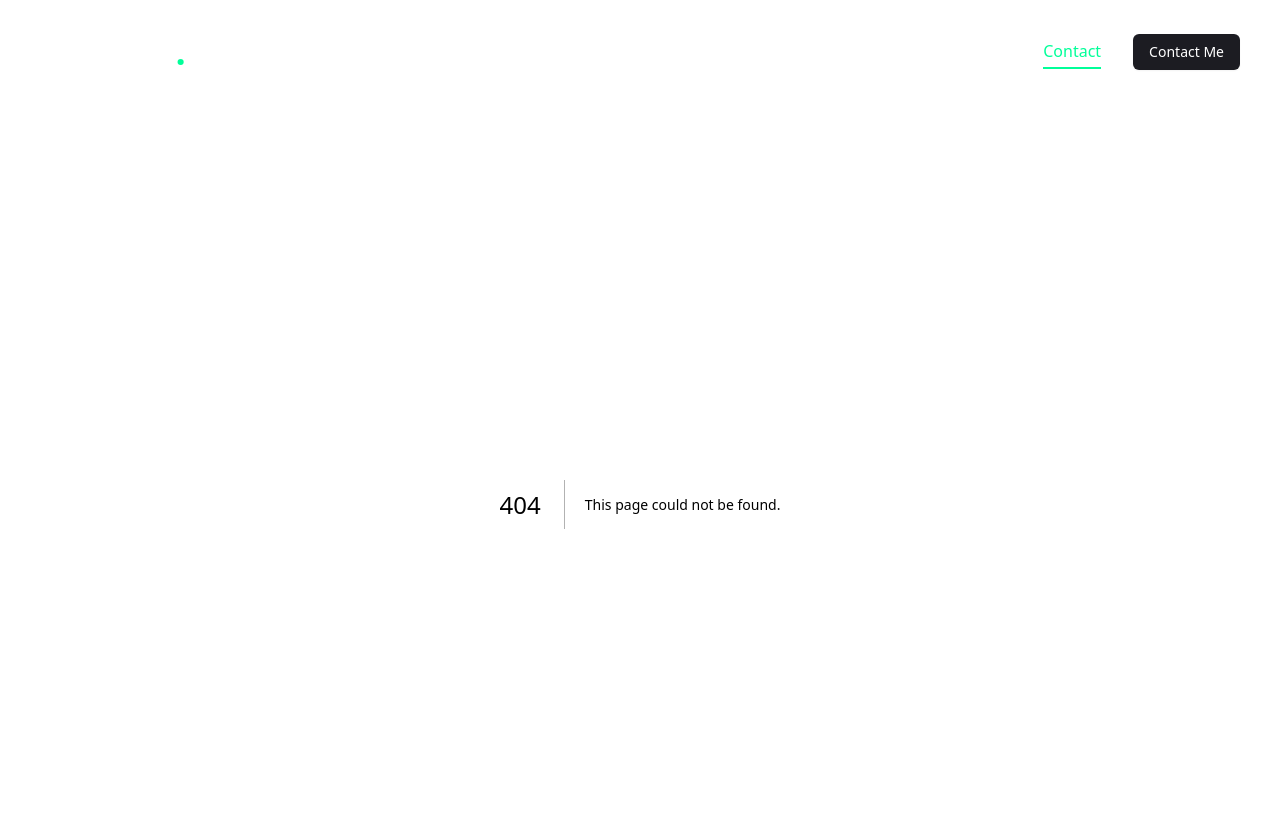
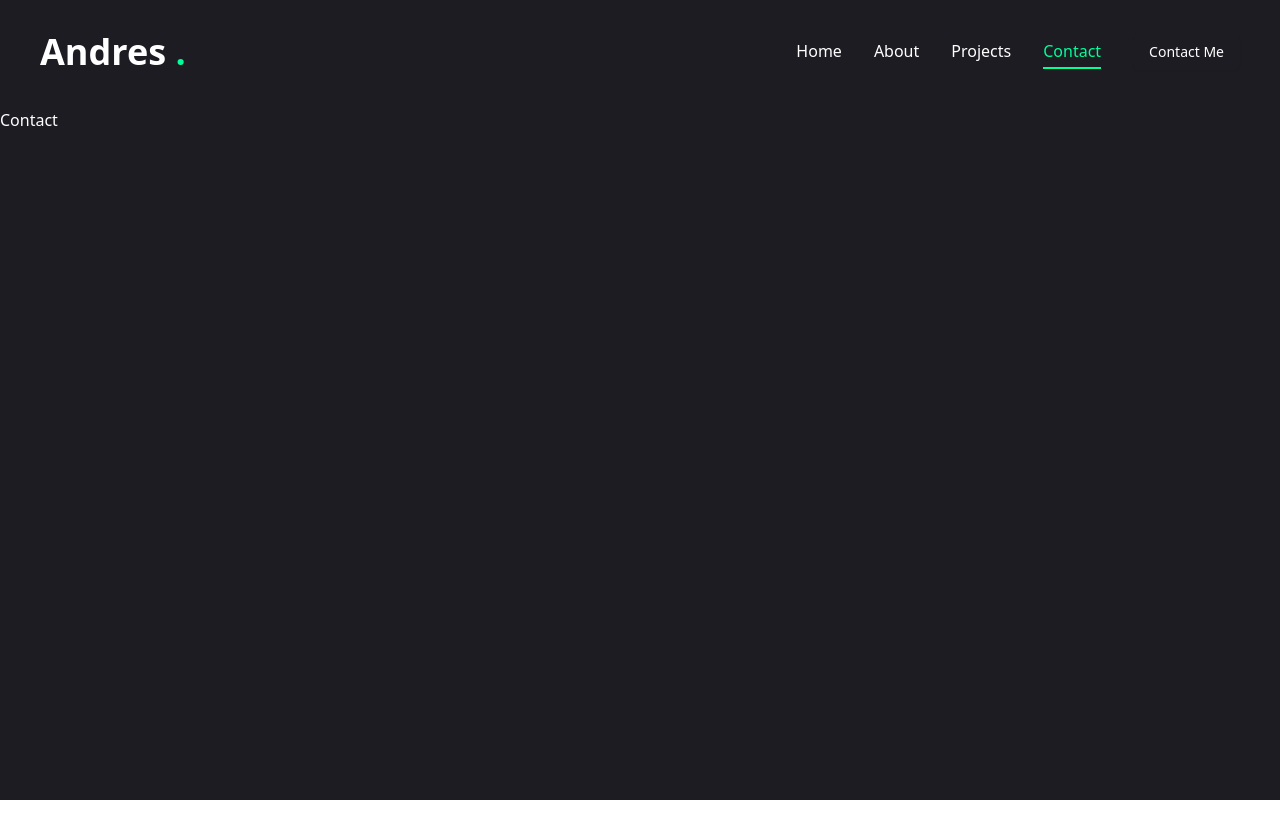
Before and after one commit to Andresc06/portfolio-project, a Next.js app: page /contact in a window 1280 px wide. Before the commit this address had no page. Shown: the top 838 px of the page. After the commit the page ends 800 px from the top, so only its background shows below. Built offline with nearby package versions, Linux system fonts and the light colour scheme.

Commit message:
Add animation when loading each section the page

```diff
--- /dev/null
+++ b/app/about/page.jsx
@@ -0,0 +1,9 @@
+import React from 'react'
+
+const About = () => {
+  return (
+    <div>About</div>
+  )
+}
+
+export default About
--- /dev/null
+++ b/app/contact/page.jsx
@@ -0,0 +1,9 @@
+import React from 'react'
+
+const Contact = () => {
+  return (
+    <div>Contact</div>
+  )
+}
+
+export default Contact
--- a/app/layout.jsx
+++ b/app/layout.jsx
@@ -3,6 +3,8 @@ import "./globals.css";
 
 // components
 import Header from "@/components/Header";
+import PageTransition from "@/components/PageTransition";
+import StairsTransition from "@/components/StairsTransition";
 
 const jetbrainsMono = JetBrains_Mono({
   variable: "--font-jetbrainsMono",
@@ -20,7 +22,10 @@ export default function RootLayout({ children }) {
     <html lang="en">
       <body className={jetbrainsMono.variable}>
         <Header />
-        {children}
+        <StairsTransition />
+        <PageTransition>
+          {children}
+        </PageTransition>
       </body>
     </html>
   );
--- /dev/null
+++ b/app/projects/page.jsx
@@ -0,0 +1,9 @@
+import React from 'react'
+
+const Projects = () => {
+  return (
+    <div>Projects</div>
+  )
+}
+
+export default Projects
--- /dev/null
+++ b/components/PageTransition.jsx
@@ -0,0 +1,23 @@
+"use client";
+
+import { AnimatePresence, motion } from "framer-motion"
+import { usePathname } from "next/navigation";
+
+const PageTransition = ({children}) => {
+    const pathname = usePathname();
+    return (
+        <AnimatePresence>
+
+            <div key={pathname}>
+                <motion.div
+                    initial={{opacity: 1}}
+                    animate={{opacity: 0, transition: { delay: 1, duration: 0.4, ease: "easeInOut"}}}
+                    className="h-screen w-screen fixed bg-primary top-0 pointer-events-none"
+                />
+                    {children}
+            </div>
+        </AnimatePresence>
+    );
+}
+
+export default PageTransition
--- /dev/null
+++ b/components/Stairs.jsx
@@ -0,0 +1,38 @@
+import { motion } from "framer-motion"
+
+// variants
+const stairAnimation = {
+    initial: { top: "0%" },
+    animate: { top: "100%" },
+    exit: { top: ["100%", "0%"] }
+}
+
+// calculate the reverse index for the stairs
+const reverseIndex = (index) => {
+    const totalStairs = 6; // Adjust this number based on the number of stairs you want
+    return totalStairs - index - 1;
+}
+
+const Stairs = () => {
+  return <>
+  {[...Array(6)].map((_, index) => {
+    return (
+    <motion.div
+      key={index}
+      className="h-full w-full bg-white relative"
+      transition={{
+        duration: 0.4,
+        ease: "easeInOut",
+        delay: reverseIndex(index) * 0.1 // Adjust the delay based on the index
+      }}
+      variants={stairAnimation}
+      initial="initial"
+      animate="animate"
+      exit="exit"
+    />
+    );
+  })}
+  </>;
+}
+
+export default Stairs
--- /dev/null
+++ b/components/StairsTransition.jsx
@@ -0,0 +1,29 @@
+"use client";
+
+import { AnimatePresence, motion } from "framer-motion";
+import { usePathname } from "next/navigation";
+import Stairs from "./Stairs";
+
+const StairsTransition = () => {
+  const pathname = usePathname();
+
+  return (
+    <>
+      <AnimatePresence mode="wait">
+        <div key={pathname}>
+          <div className="fixed top-0 left-0 right-0 h-screen w-screen pointer-events-none z-40 flex">
+            <Stairs />
+          </div>
+
+          <motion.div
+            initial={{ opacity: 1 }}
+            animate={{ opacity: 0, transition: { delay: 1, duration: 0.4, ease: "easeInOut" } }}
+            className="h-screen w-screen fixed bg-primary top-0 pointer-events-none"
+          />
+        </div>
+      </AnimatePresence>
+    </>
+  );
+};
+
+export default StairsTransition;
--- a/package.json
+++ b/package.json
@@ -17,6 +17,7 @@
     "@radix-ui/react-tooltip": "^1.2.8",
     "class-variance-authority": "^0.7.1",
     "clsx": "^2.1.1",
+    "framer-motion": "^12.23.12",
     "lucide-react": "^0.539.0",
     "next": "15.4.6",
     "react": "19.1.0",
```
Also changed, not shown: 1 other file (tests, documents, lock files or other folders).
